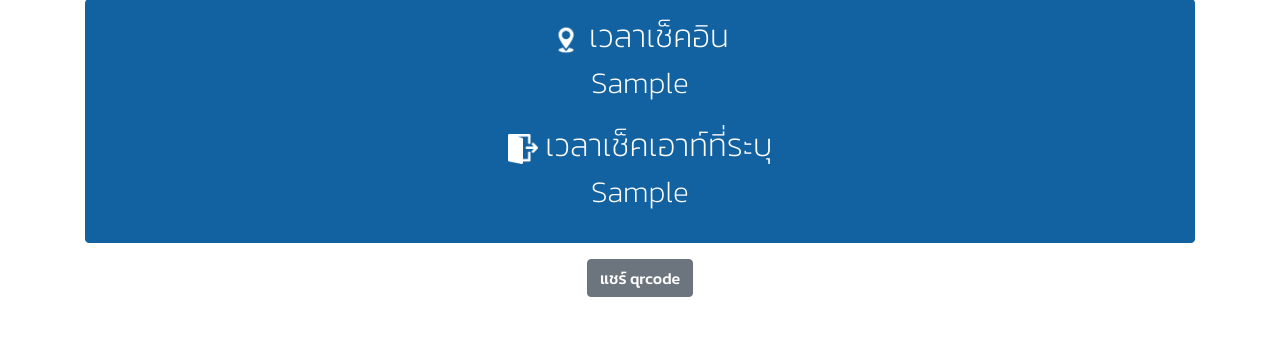
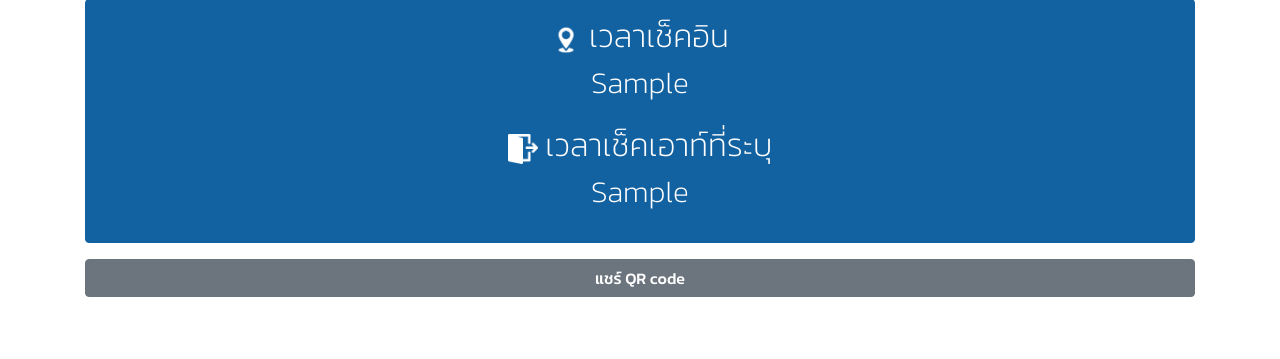
Before and after one commit to kmutnb-covid19/lab_track, a Django app: template kmutnbtrackapp/templates/Page/lab_checkin_successful_new.html in a window 1280 px wide. Shown: the part 297-656 px from the top of the page. Run offline with Django 3.2, Linux system fonts and the light colour scheme; the template is opened without the code that fills it: most values are stand-ins (such as "Sample title", 1, 10 or a date in 2020); some libraries are stand-ins or nearby versions.

Commit message:
Edit size of button and change text share QR code

```diff
--- a/kmutnbtrackapp/templates/Page/lab_checkin_new.html
+++ b/kmutnbtrackapp/templates/Page/lab_checkin_new.html
@@ -184,7 +184,7 @@
 
                 <p id="status"></p>
                 <div>
-                    <button type="button" class="btn btn-success btn-checkin" id="checkin_button">เช็คอิน</button>
+                    <button style="width:100%" type="button" class="btn btn-success btn-checkin" id="checkin_button">เช็คอิน</button>
                 </div>
 
             </form>
--- a/kmutnbtrackapp/templates/Page/lab_checkin_successful_new.html
+++ b/kmutnbtrackapp/templates/Page/lab_checkin_successful_new.html
@@ -58,6 +58,6 @@
             <p class="time-checkout">{{ check_out }}</p>
         </p>
     </div>
-    <a href="{% url 'generate_qr_code2' lab_hash %}" type="button" class="btn btn-secondary btn-checkin">แชร์ qrcode</a>
+    <a href="{% url 'generate_qr_code2' lab_hash %}" type="button" style="width:100%" class="btn btn-secondary btn-checkin">แชร์ QR code</a>
 </div>
 {% endblock %}
```
